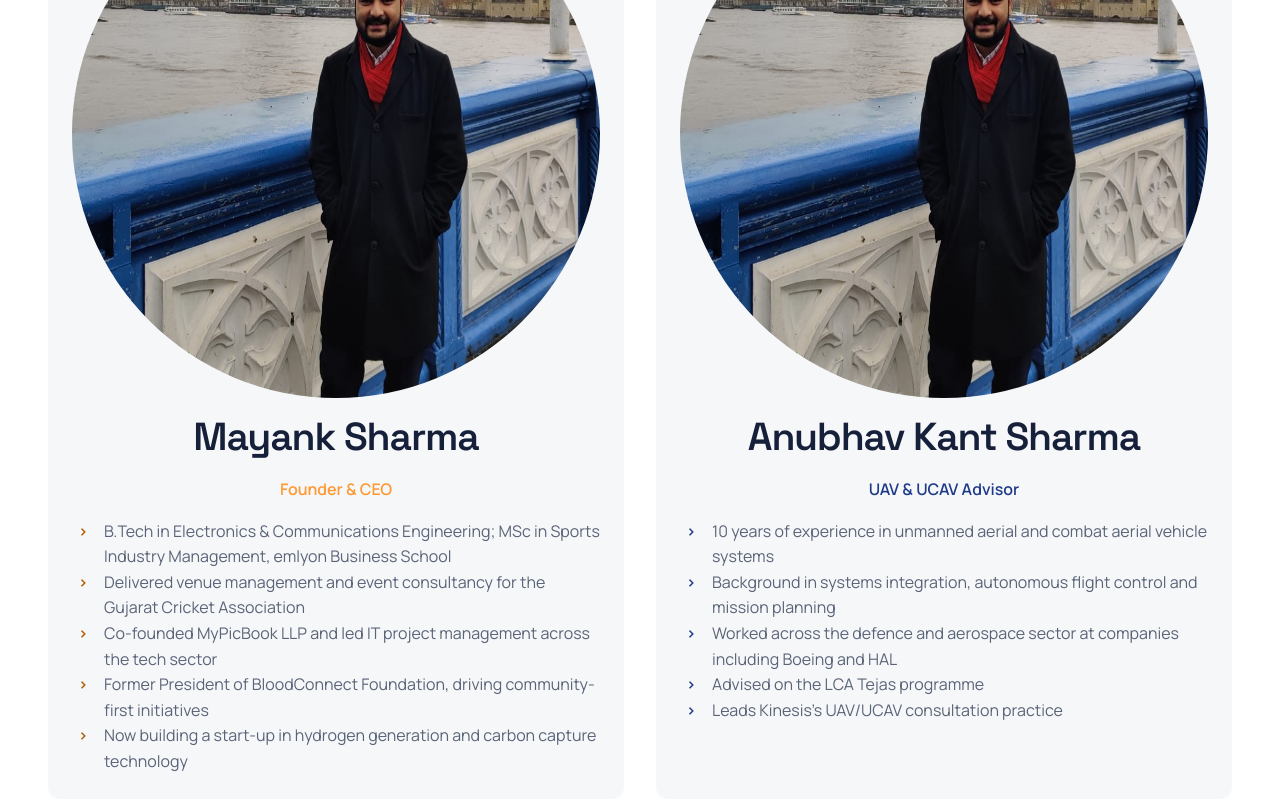
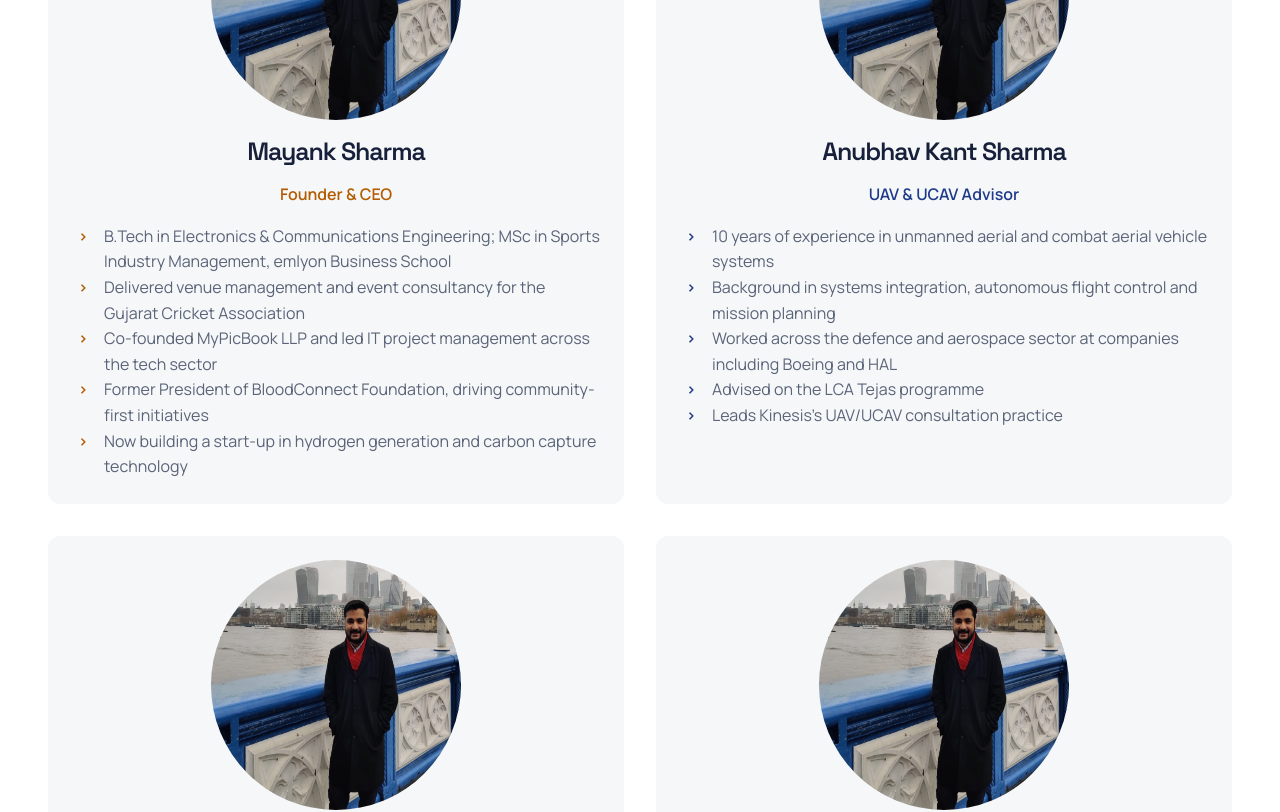
Before and after one commit to divyanshchahar/kinesis, a Next.js app: page /aboutus in a window 1280 px wide. Shown: the part 2760-3572 px from the top of the page. Built offline with nearby package versions, Linux system fonts and the light colour scheme.

Commit message:
updated styling

```diff
--- a/src/ui/layouts/TeamMemberLayout.module.css
+++ b/src/ui/layouts/TeamMemberLayout.module.css
@@ -19,13 +19,13 @@
 
 .image {
     border-radius: 50%;
-    width: 100%;
+    width: min(100%,250px);
     height: auto;
     aspect-ratio: 1/1;
 }
 
 .saffron {
-    color: var(--color-saffron-1)
+    color: var(--color-saffron-2)
 }
 
 .blue {
--- a/src/ui/layouts/TeamMemberLayout.tsx
+++ b/src/ui/layouts/TeamMemberLayout.tsx
@@ -40,7 +40,7 @@ export default function TeamMemberLayout({
         <div className={`${styles.container} ${addedStyle} ${colorScheme}`}>
             <Image src={teamMemberImage} width={250} height={250} alt={teamMemberName} className={styles.image}/>
 
-            <p className={`h3 ${styles.heading}`}>{teamMemberName}</p>
+            <p className={`h5 ${styles.heading}`}>{teamMemberName}</p>
 
             <p className={`boldNormal ${selectedColor}`}>{teamMemberDesignation}</p>
 
```
